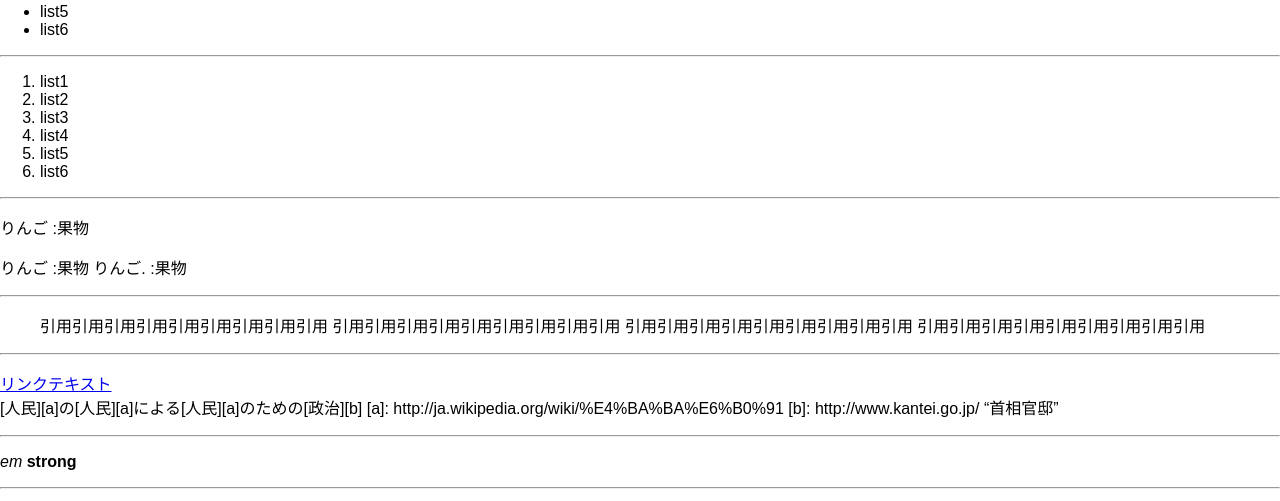
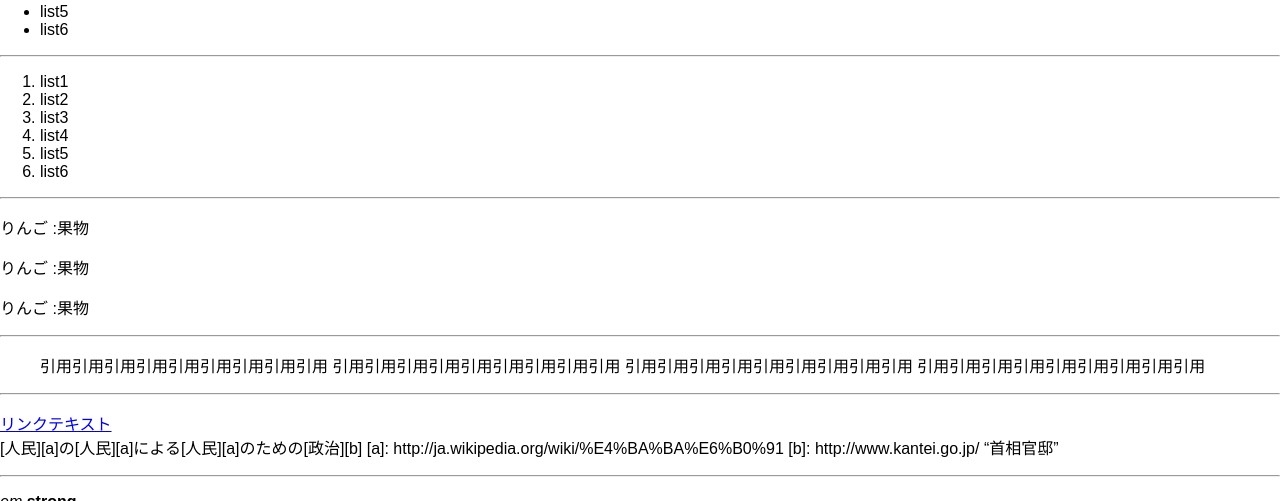
Before and after one commit to FiNGAHOLiC/fingaholic.github.com, a Jekyll site: the page built from markdown.md, in a window 1280 px wide and 900 px high, scrolled down 817 px, cut to the strip 0-501 px from the top of the window. Built offline with Jekyll 4.4.1, drawn with Linux system fonts in a browser that asks for light colours.

Commit message:
マークダウン修正

```diff
--- a/markdown.md
+++ b/markdown.md
@@ -47,7 +47,8 @@ title: マークダウン
 
 りんご
 :果物
-りんご.
+
+りんご
 :果物
 
 ---
```
